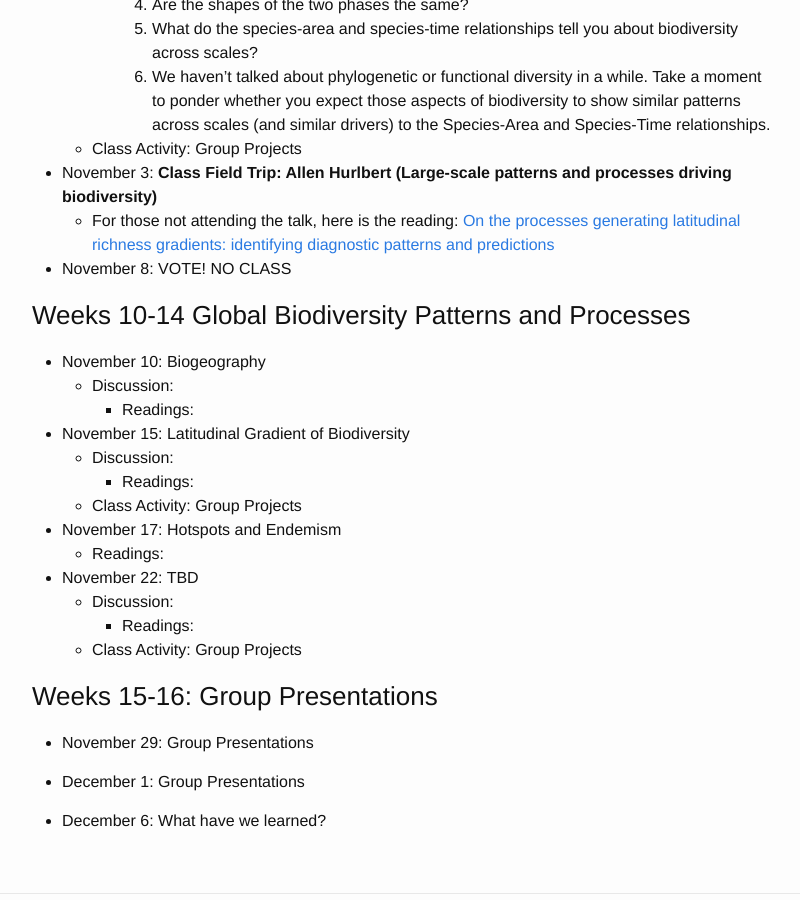
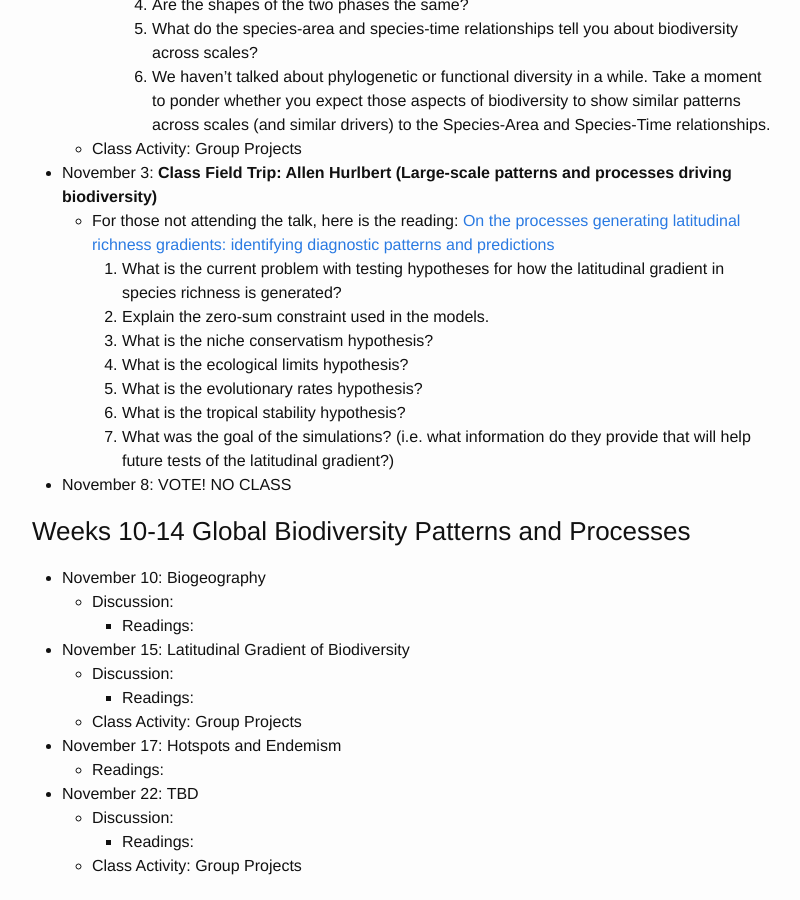
Before and after one commit to skmorgane/biodiversity-course, a Jekyll site: the page built from schedule.md, in a window 1280 px wide and 900 px high, scrolled down 9005 px. Shown: the whole window, without its empty margins (238-1038 px from the left). Built offline with Jekyll 4.4.1, drawn with Linux system fonts in a browser that asks for light colours.

Commit message:
Add Hurlbert questions

```diff
--- a/schedule.md
+++ b/schedule.md
@@ -268,6 +268,13 @@ Tuesdays are often a split between class activity and discussion, thus there are
 
 * November 3: **Class Field Trip: Allen Hurlbert (Large-scale patterns and processes driving biodiversity)**
     *  For those not attending the talk, here is the reading: [On the processes generating latitudinal richness gradients: identifying diagnostic patterns and predictions](https://doi.org/10.3389/fgene.2014.00420)
+         1. What is the current problem with testing hypotheses for how the latitudinal gradient in species richness is generated?
+         2. Explain the zero-sum constraint used in the models.
+         3. What is the niche conservatism hypothesis?
+         4. What is the ecological limits hypothesis?
+         5. What is the evolutionary rates hypothesis?
+         6. What is the tropical stability hypothesis?
+         7. What was the goal of the simulations? (i.e. what information do they provide that will help future tests of the latitudinal gradient?)
 
 * November 8: VOTE! NO CLASS
 
```
